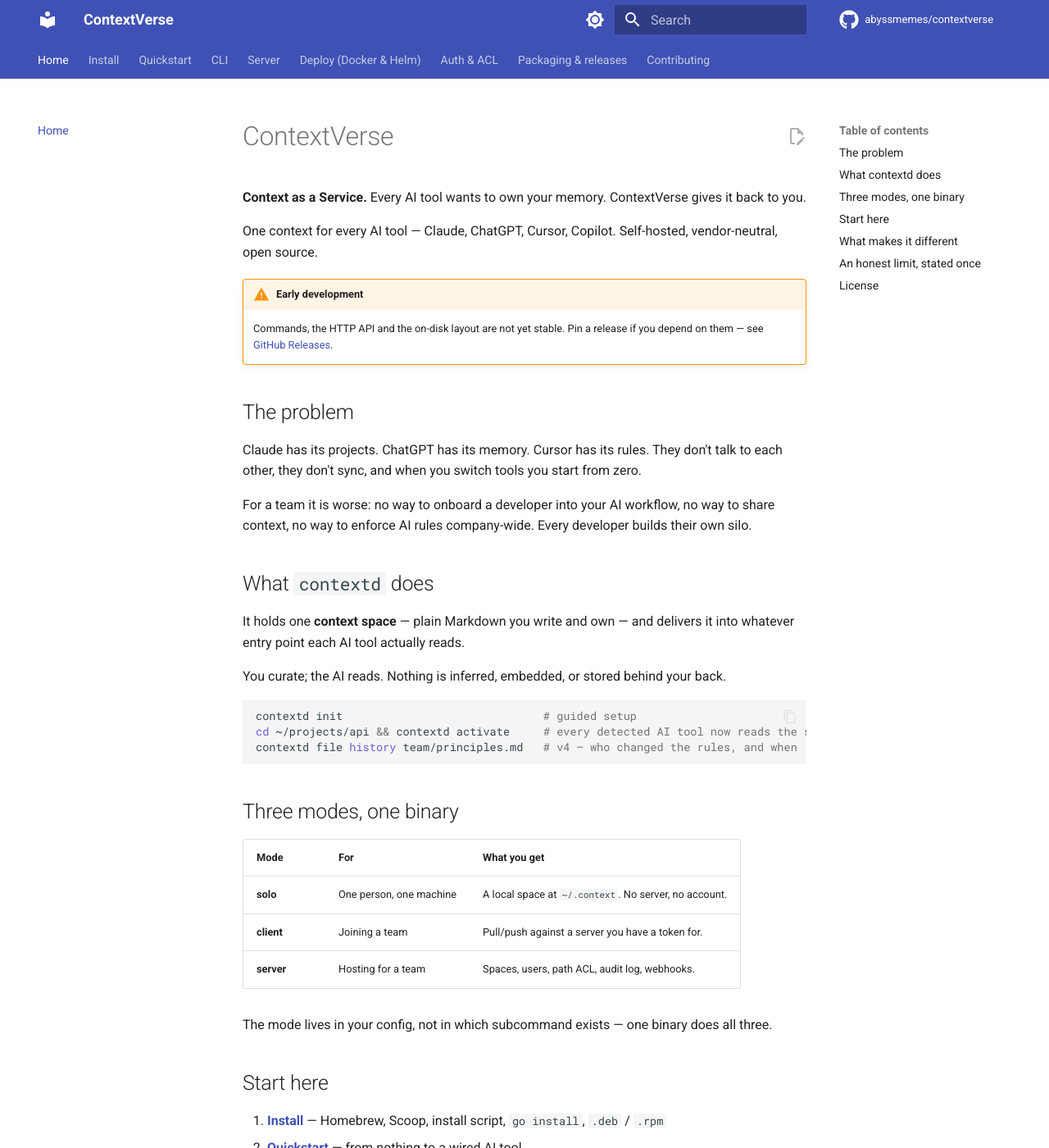
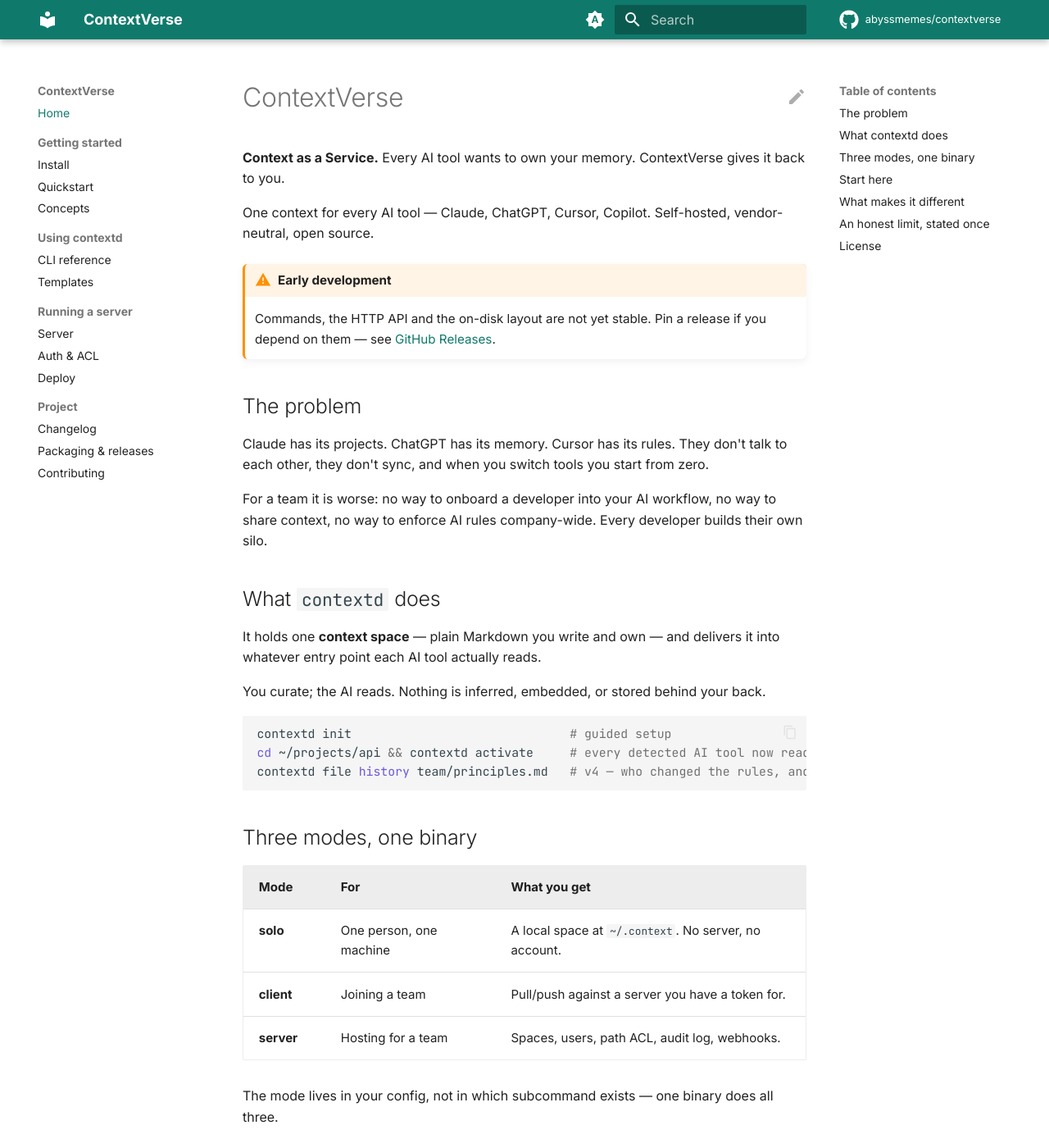
Before and after one commit to abyssmemes/contextverse, an MkDocs documentation site: the page built from docs/index.md, in a window 1280 px wide and 1400 px high. Shown: the whole window at 82% size. Built offline with MkDocs 1.6.1 and Material for MkDocs 9.7.7, drawn with Linux system fonts in a browser that asks for light colours; comment, search, counter and statistics services are not loaded; some of the changed text lies outside the part shown.

Commit message:
Add a changelog and rebuild the documentation site
Changelog
- CHANGELOG.md in Keep a Changelog format, reconstructed from the real
  tag history back to v0.0.1, with a pre-1.0 compatibility note at the
  top and compare links per release.
- docs/contributing.md now requires an [Unreleased] entry in the same PR
  as any user-visible change. Because main releases itself the moment CI
  is green there is no later moment to write one, so an entry that isn't
  in the PR never gets written at all.
- The site renders CHANGELOG.md directly via pymdownx.snippets, so there
  is one file rather than two that drift.

Documentation site
- Navigation was a flat list of nine pages under tabs+sections+expand,
  which put the same links in two places and taught nothing about how
  the product is organised. It is now four sections that answer distinct
  questions: getting started, using contextd, running a server, project.
- New Concepts page. Its absence was the main reason the site was hard
  to follow: every other page assumed the space model, entry points,
  versions, sync, ACL and freshness without anywhere to learn them.
- New Templates page covering both template kinds, including which files
  contextd owns wholesale and which it only owns a marked block inside.
- Palette moved from default indigo to the teal/ink the TUI and the
  server console already use, so the docs read as part of the product.
- Small stylesheet for the landing cards, tables, keyboard keys and
  admonitions. Card titles are links rather than headings so they stop
  filling the table of contents with navigation.

mkdocs build --strict passes.

Co-Authored-By: Claude Opus 5 <noreply@anthropic.com>

```diff
--- a/docs/index.md
+++ b/docs/index.md
@@ -37,11 +37,45 @@ The mode lives in your config, not in which subcommand exists — one binary doe
 
 ## Start here
 
-1. **[Install](install.md)** — Homebrew, Scoop, install script, `go install`, `.deb` / `.rpm`
-2. **[Quickstart](quickstart.md)** — from nothing to a wired AI tool
-3. **[CLI](cli.md)** — the command surface, output formats, exit codes
+<!-- Card titles are links, not headings: they are navigation, and as headings
+     they landed in the right-hand table of contents and buried the page's
+     actual sections. -->
 
-Then, as needed: **[Server](server.md)** · **[Auth & ACL](auth-acl.md)** · **[Deploy](deploy.md)**
+<div class="cv-cards" markdown>
+
+<div markdown>
+**[Install →](install.md)**{ .cv-card-title }
+Homebrew, Scoop, install script, `go install`, `.deb` / `.rpm`.
+</div>
+
+<div markdown>
+**[Quickstart →](quickstart.md)**{ .cv-card-title }
+From nothing to an AI tool reading your context.
+</div>
+
+<div markdown>
+**[Concepts →](concepts.md)**{ .cv-card-title }
+The five ideas the rest of the docs assume. Read once.
+</div>
+
+<div markdown>
+**[CLI reference →](cli.md)**{ .cv-card-title }
+Every command, structured output, exit codes.
+</div>
+
+<div markdown>
+**[Server →](server.md)**{ .cv-card-title }
+Run it for a team: spaces, users, TLS, webhooks.
+</div>
+
+<div markdown>
+**[Auth & ACL →](auth-acl.md)**{ .cv-card-title }
+Policies, path rules, tokens, audit.
+</div>
+
+</div>
+
+New to it? **[Concepts](concepts.md)** is fifteen minutes and makes everything else obvious.
 
 ## What makes it different
 
--- /dev/null
+++ b/docs/stylesheets/extra.css
@@ -0,0 +1,153 @@
+/* ContextVerse documentation theme.
+ *
+ * Deliberately small: Material already handles typography and layout well.
+ * These rules do three things — align the accent with the product's own
+ * teal/ink palette, make the landing page's card grid readable, and calm down
+ * the elements that were shouting (oversized tables, unstyled keyboard keys).
+ */
+
+:root {
+  --cv-teal: #0f7a6c;
+  --cv-teal-bright: #2dd4bf;
+  --cv-ink: #0b1f33;
+  --cv-muted: #5a7085;
+}
+
+[data-md-color-scheme="default"] {
+  --md-primary-fg-color: var(--cv-teal);
+  --md-accent-fg-color: var(--cv-teal);
+  --md-typeset-a-color: var(--cv-teal);
+}
+
+[data-md-color-scheme="slate"] {
+  --md-primary-fg-color: #12332f;
+  --md-accent-fg-color: var(--cv-teal-bright);
+  --md-typeset-a-color: var(--cv-teal-bright);
+  --md-default-bg-color: #0e1a24;
+}
+
+/* Landing hero -------------------------------------------------------------
+   The first screen states what the product is, once, without a wall of nav. */
+
+.cv-hero {
+  text-align: center;
+  padding: 2.2rem 0 1.4rem;
+  border-bottom: 1px solid var(--md-default-fg-color--lightest);
+  margin-bottom: 2rem;
+}
+
+.cv-hero h1 {
+  font-weight: 700;
+  letter-spacing: -0.02em;
+  margin: 0 0 0.4rem;
+}
+
+.cv-hero .cv-tagline {
+  font-size: 1.15rem;
+  color: var(--md-default-fg-color--light);
+  margin: 0 auto 1.2rem;
+  max-width: 34rem;
+}
+
+.cv-hero .cv-badges {
+  font-size: 0.75rem;
+  color: var(--md-default-fg-color--light);
+  letter-spacing: 0.06em;
+  text-transform: uppercase;
+}
+
+/* Card grid ---------------------------------------------------------------- */
+
+.cv-cards {
+  display: grid;
+  grid-template-columns: repeat(auto-fit, minmax(15rem, 1fr));
+  gap: 1rem;
+  margin: 1.4rem 0 2rem;
+}
+
+.cv-cards > * {
+  border: 1px solid var(--md-default-fg-color--lightest);
+  border-radius: 0.5rem;
+  padding: 1rem 1.1rem;
+  transition: border-color 120ms, transform 120ms;
+}
+
+.cv-cards > *:hover {
+  border-color: var(--md-accent-fg-color);
+  transform: translateY(-1px);
+}
+
+/* Card titles are links rather than headings, so they stay out of the page's
+   table of contents. They still need to read as titles. */
+.cv-cards .cv-card-title {
+  display: block;
+  margin-bottom: 0.3rem;
+  font-size: 0.92rem;
+  font-weight: 600;
+}
+
+.cv-cards .cv-card-title a {
+  text-decoration: none;
+}
+
+.cv-cards p {
+  margin: 0;
+  font-size: 0.8rem;
+  color: var(--md-default-fg-color--light);
+  line-height: 1.5;
+}
+
+/* The whole card is a target, not just the six words of the link. */
+.cv-cards > *:hover .cv-card-title a {
+  color: var(--md-accent-fg-color);
+}
+
+/* Tables ------------------------------------------------------------------- */
+
+.md-typeset table:not([class]) {
+  font-size: 0.75rem;
+  border: 1px solid var(--md-default-fg-color--lightest);
+}
+
+.md-typeset table:not([class]) th {
+  font-weight: 600;
+  background: var(--md-default-fg-color--lightest);
+}
+
+/* Keyboard keys, used in the TUI docs -------------------------------------- */
+
+.md-typeset kbd {
+  display: inline-block;
+  padding: 0.05rem 0.35rem;
+  font-size: 0.75em;
+  border-radius: 0.25rem;
+  border: 1px solid var(--md-default-fg-color--lighter);
+  box-shadow: 0 1px 0 var(--md-default-fg-color--lighter);
+  background: var(--md-default-bg-color);
+}
+
+/* Admonitions: quieter borders, since the docs use them for real caveats
+   rather than decoration. */
+
+.md-typeset .admonition,
+.md-typeset details {
+  border-width: 0 0 0 3px;
+  border-radius: 0.3rem;
+  font-size: 0.76rem;
+}
+
+/* Code blocks -------------------------------------------------------------- */
+
+.md-typeset pre > code {
+  font-size: 0.74rem;
+  line-height: 1.55;
+}
+
+/* A footer note style for the honest-limits statements. */
+.cv-caveat {
+  font-size: 0.78rem;
+  color: var(--md-default-fg-color--light);
+  border-left: 3px solid var(--md-default-fg-color--lighter);
+  padding-left: 0.9rem;
+  margin: 1.2rem 0;
+}
--- a/mkdocs.yml
+++ b/mkdocs.yml
@@ -1,66 +1,118 @@
 site_name: ContextVerse
-site_description: Portable, vendor-neutral context for AI — contextd docs
+site_description: Context as a Service — one context for every AI tool. Self-hosted, vendor-neutral, open source.
 site_url: https://abyssmemes.github.io/contextverse/
 repo_url: https://github.com/abyssmemes/contextverse
 repo_name: abyssmemes/contextverse
 edit_uri: edit/main/docs/
+copyright: BUSL-1.1 — source-available. Each version converts to Apache-2.0 four years after release.
 
 theme:
   name: material
+  language: en
+  # Teal/ink: the same palette the TUI and the server console use, so the
+  # documentation reads as part of the product instead of a default template.
   palette:
-    - scheme: default
-      primary: indigo
-      accent: indigo
+    - media: "(prefers-color-scheme)"
+      toggle:
+        icon: material/brightness-auto
+        name: Follow system theme
+    - media: "(prefers-color-scheme: light)"
+      scheme: default
+      primary: teal
+      accent: teal
       toggle:
         icon: material/brightness-7
-        name: Switch to dark mode
-    - scheme: slate
-      primary: indigo
-      accent: indigo
+        name: Switch to dark
+    - media: "(prefers-color-scheme: dark)"
+      scheme: slate
+      primary: teal
+      accent: teal
       toggle:
         icon: material/brightness-4
-        name: Switch to light mode
+        name: Switch to light
+  font:
+    text: Inter
+    code: JetBrains Mono
   features:
-    - navigation.tabs
+    # Sections in the sidebar, no tabs: the page count is small enough that
+    # tabs would only add a second place to look for the same links.
+    - navigation.instant
+    - navigation.instant.progress
+    - navigation.tracking
     - navigation.sections
-    - navigation.expand
     - navigation.top
+    - navigation.footer
+    - toc.follow
     - search.suggest
     - search.highlight
+    - search.share
     - content.code.copy
+    - content.code.annotate
+    - content.tabs.link
     - content.action.edit
   icon:
     repo: fontawesome/brands/github
+    edit: material/pencil
+
+extra_css:
+  - stylesheets/extra.css
 
 plugins:
   - search
 
 markdown_extensions:
+  - abbr
   - admonition
+  - attr_list
+  - def_list
+  - footnotes
+  - md_in_html
+  - tables
+  - toc:
+      permalink: true
+      permalink_title: Link to this section
+      toc_depth: 3
+  - pymdownx.betterem
+  - pymdownx.caret
   - pymdownx.details
+  - pymdownx.highlight:
+      anchor_linenums: true
+      line_spans: __span
+      pygments_lang_class: true
+  - pymdownx.inlinehilite
+  - pymdownx.keys
+  - pymdownx.mark
+  - pymdownx.smartsymbols
+  - pymdownx.snippets:
+      base_path: [.]
+      check_paths: true
   - pymdownx.superfences
   - pymdownx.tabbed:
       alternate_style: true
-  - pymdownx.highlight:
-      anchor_linenums: true
-  - pymdownx.inlinehilite
-  - tables
-  - toc:
-      permalink: true
-  - attr_list
+  - pymdownx.tasklist:
+      custom_checkbox: true
+  - pymdownx.tilde
 
 nav:
   - Home: index.md
-  - Install: install.md
-  - Quickstart: quickstart.md
-  - CLI: cli.md
-  - Server: server.md
-  - Deploy (Docker & Helm): deploy.md
-  - Auth & ACL: auth-acl.md
-  - Packaging & releases: packaging.md
-  - Contributing: contributing.md
+  - Getting started:
+      - Install: install.md
+      - Quickstart: quickstart.md
+      - Concepts: concepts.md
+  - Using contextd:
+      - CLI reference: cli.md
+      - Templates: templates.md
+  - Running a server:
+      - Server: server.md
+      - Auth & ACL: auth-acl.md
+      - Deploy: deploy.md
+  - Project:
+      - Changelog: changelog.md
+      - Packaging & releases: packaging.md
+      - Contributing: contributing.md
 
 extra:
   social:
     - icon: fontawesome/brands/github
       link: https://github.com/abyssmemes/contextverse
+      name: ContextVerse on GitHub
```
Also changed, not shown: CHANGELOG.md (added, +121 -0 lines), docs/changelog.md (added, +5 -0 lines), docs/concepts.md (added, +147 -0 lines), docs/contributing.md (+14 -0 lines), docs/templates.md (added, +72 -0 lines).
